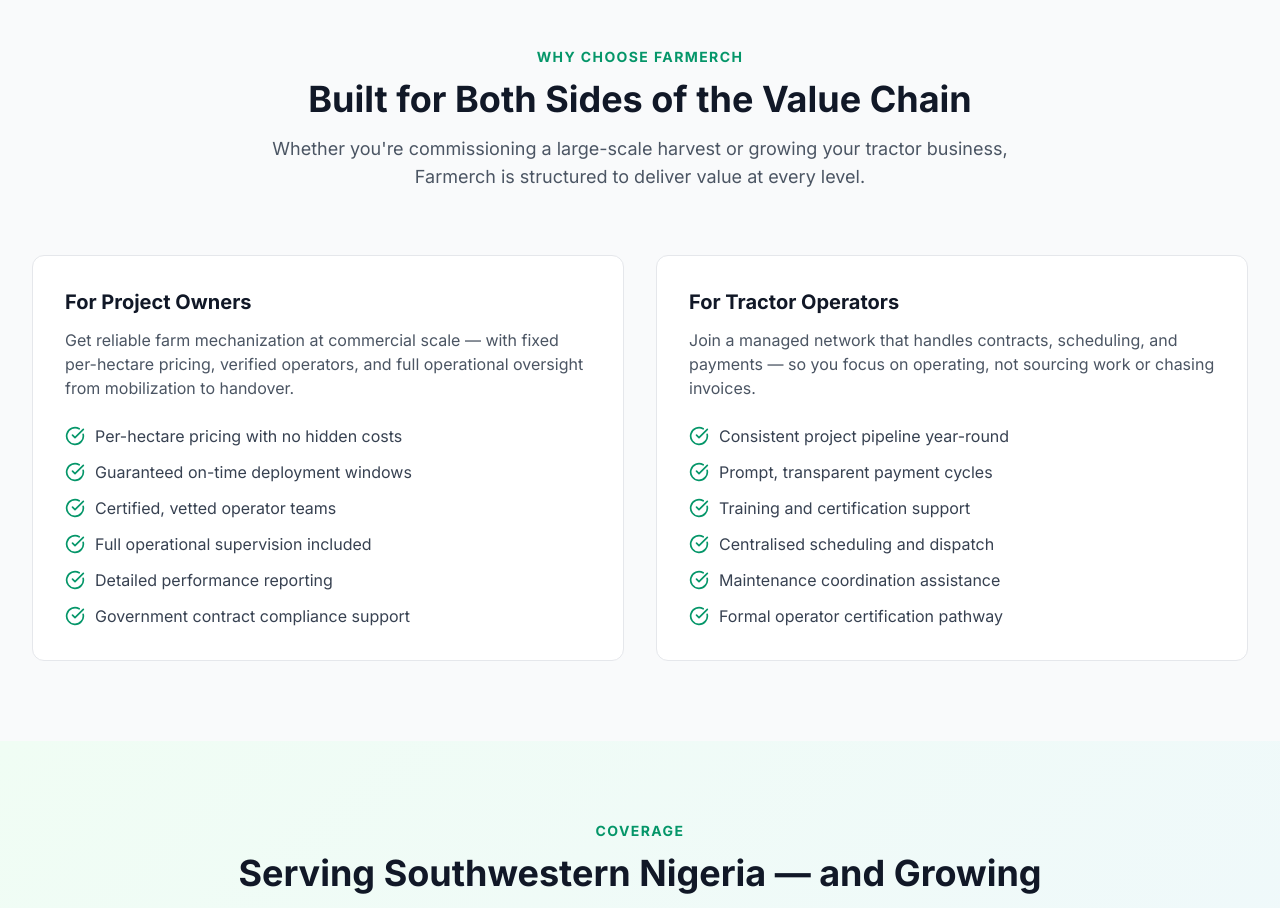
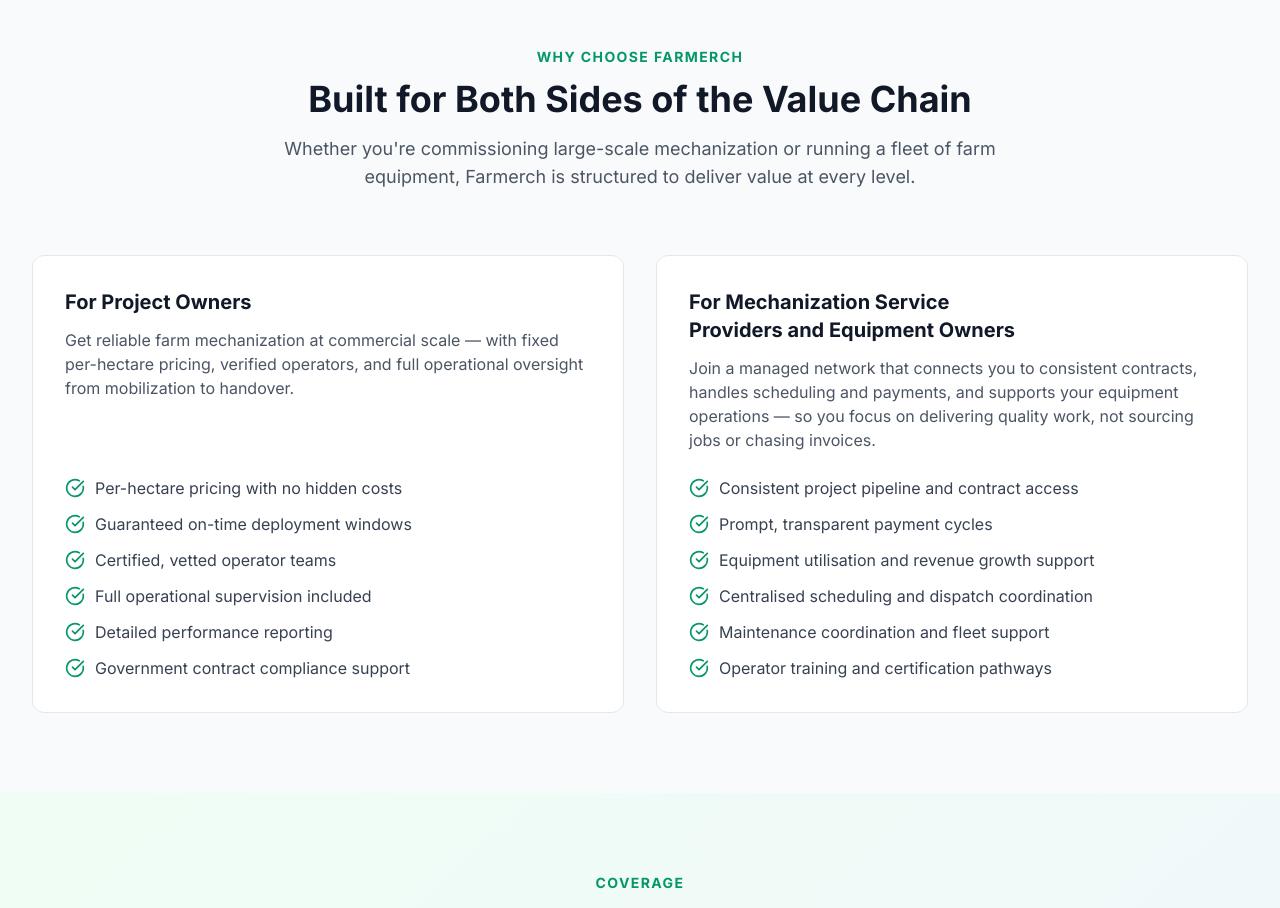
Before and after one commit to mayowafarmerch-gif/Farmerch-website, a Next.js app: page / in a window 1280 px wide. Shown: the part 3460-4368 px from the top of the page. Built offline with nearby package versions, Linux system fonts and the light colour scheme.

Commit message:
Update value chain section for mechanization service providers

```diff
--- a/src/components/sections/HowItWorks.tsx
+++ b/src/components/sections/HowItWorks.tsx
@@ -42,15 +42,15 @@
   },
   {
     id:          "tractor-operators",
-    title:       "For Tractor Operators",
-    description: "Join a managed network that handles contracts, scheduling, and payments — so you focus on operating, not sourcing work or chasing invoices.",
+    title:       "For Mechanization Service Providers and Equipment Owners",
+    description: "Join a managed network that connects you to consistent contracts, handles scheduling and payments, and supports your equipment operations — so you focus on delivering quality work, not sourcing jobs or chasing invoices.",
     items: [
-      "Consistent project pipeline year-round",
+      "Consistent project pipeline and contract access",
       "Prompt, transparent payment cycles",
-      "Training and certification support",
-      "Centralised scheduling and dispatch",
-      "Maintenance coordination assistance",
-      "Formal operator certification pathway",
+      "Equipment utilisation and revenue growth support",
+      "Centralised scheduling and dispatch coordination",
+      "Maintenance coordination and fleet support",
+      "Operator training and certification pathways",
     ],
   },
 ];
@@ -195,7 +195,7 @@
             <SectionHeader
               eyebrow="Why Choose Farmerch"
               heading="Built for Both Sides of the Value Chain"
-              description="Whether you're commissioning a large-scale harvest or growing your tractor business, Farmerch is structured to deliver value at every level."
+              description="Whether you're commissioning large-scale mechanization or running a fleet of farm equipment, Farmerch is structured to deliver value at every level."
               align="center"
             />
           </motion.div>
```
